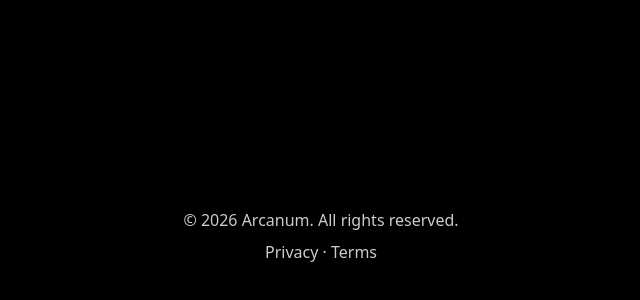
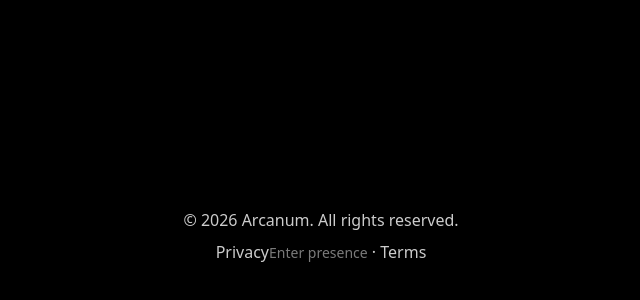
Before and after one commit to The-Architect-369/Arcanum, a Next.js app in the folder apps/web/: page / in a window 1280 px wide. Shown: the part 3736-4036 px from the top of the page, without its empty margins (319-959 px from the left). Built offline with nearby package versions, Linux system fonts and the light colour scheme.

Commit message:
chore: temporary wiring for G1 HOPE entry and IPFS stub

```diff
--- a/apps/web/src/app/(marketing)/page.tsx
+++ b/apps/web/src/app/(marketing)/page.tsx
@@ -4,6 +4,7 @@ import ActiveSectionObserver from '@/components/ActiveSectionObserver';
 import HeroBento from '@/components/ui/HeroBento';
 import BentoShowcase from '@/components/ui/BentoShowcase';
 import ActivateBento from '@/components/ui/ActivateBento';
+import Link from "next/link";
 
 export default function HomePage() {
   return (
@@ -40,6 +41,12 @@ export default function HomePage() {
           <a href="/privacy" className="underline decoration-transparent hover:decoration-current">
             Privacy
           </a>
+          <Link
+            href="/hope/presence?entry=marketing"
+            className="text-sm opacity-60 hover:opacity-100 transition"
+          >
+            Enter presence
+          </Link>
           {' · '}
           <a href="/terms" className="underline decoration-transparent hover:decoration-current">
             Terms
--- a/apps/web/src/app/api/ipfs/route.ts
+++ b/apps/web/src/app/api/ipfs/route.ts
@@ -1,8 +1,12 @@
-import "server-only";
 import { NextResponse } from "next/server";
 
-export async function POST() {
-  const helia = await createHeliaNode();
-  // TODO: implement IPFS logic
-  return NextResponse.json({ ok: true });
+export async function POST(request: Request) {
+  const body = await request.json();
+
+  // G1 stub: log and return fake CID
+  console.log("G1 IPFS stub received:", body);
+
+  return NextResponse.json({
+    cid: "bafyG1stubcid",
+  });
 }
```
